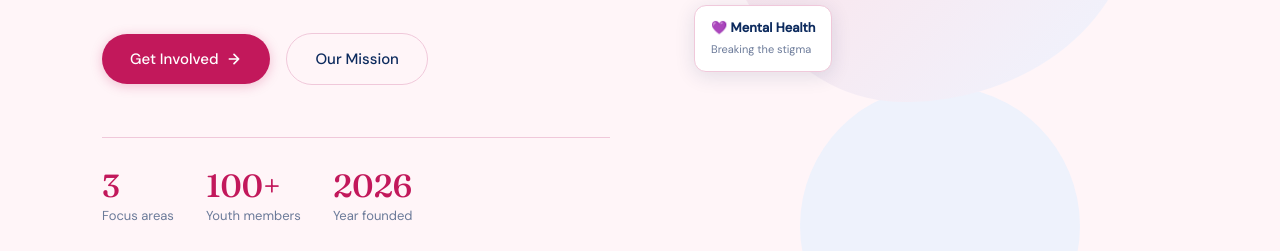
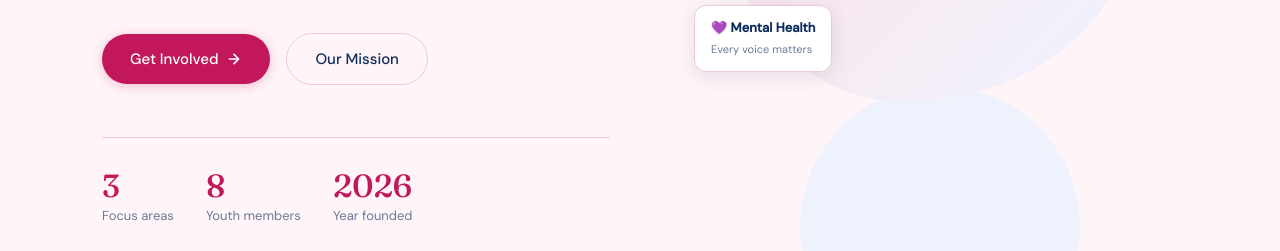
Before and after one commit to The-Open-Journal-Youth-Foundation/website, a plain HTML site: page index.html in a window 1280 px wide. Shown: the part 650-901 px from the top of the page. Drawn offline with Linux system fonts and the light colour scheme.

Commit message:
Update members count and mental health text
Updated youth members count and revised mental health description.

```diff
--- a/index.html
+++ b/index.html
@@ -833,7 +833,7 @@
             <div class="hero-stat-label">Focus areas</div>
           </div>
           <div>
-            <div class="hero-stat-num">100+</div>
+            <div class="hero-stat-num">8</div>
             <div class="hero-stat-label">Youth members</div>
           </div>
           <div>
@@ -849,7 +849,7 @@
           </div>
           <div class="hero-float-card hero-float-card-1">
             💜 <strong>Mental Health</strong>
-            <p>Breaking the stigma</p>
+            <p>Every voice matters</p>
           </div>
           <div class="hero-float-card hero-float-card-2">
             🌿 <strong>Community</strong>
```
